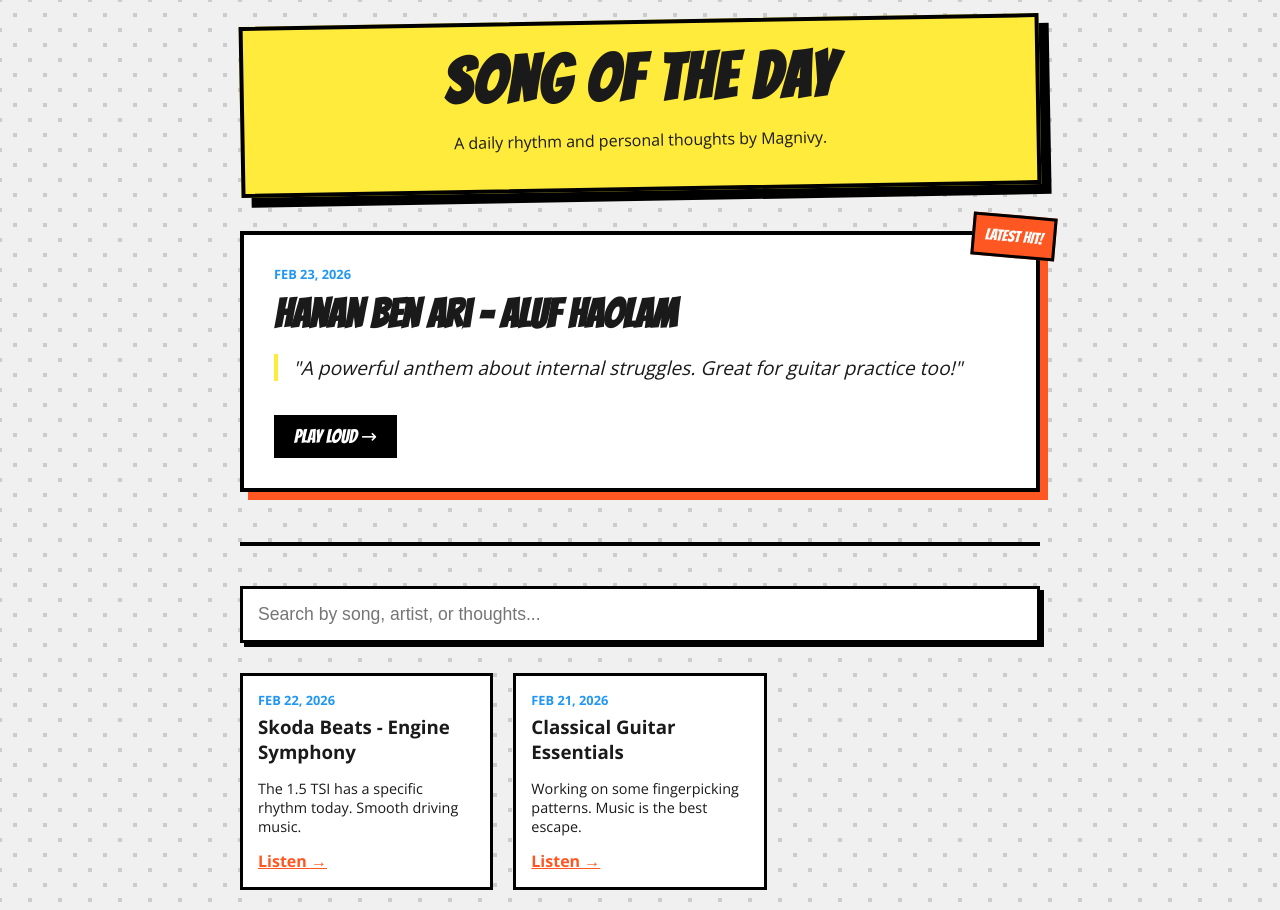
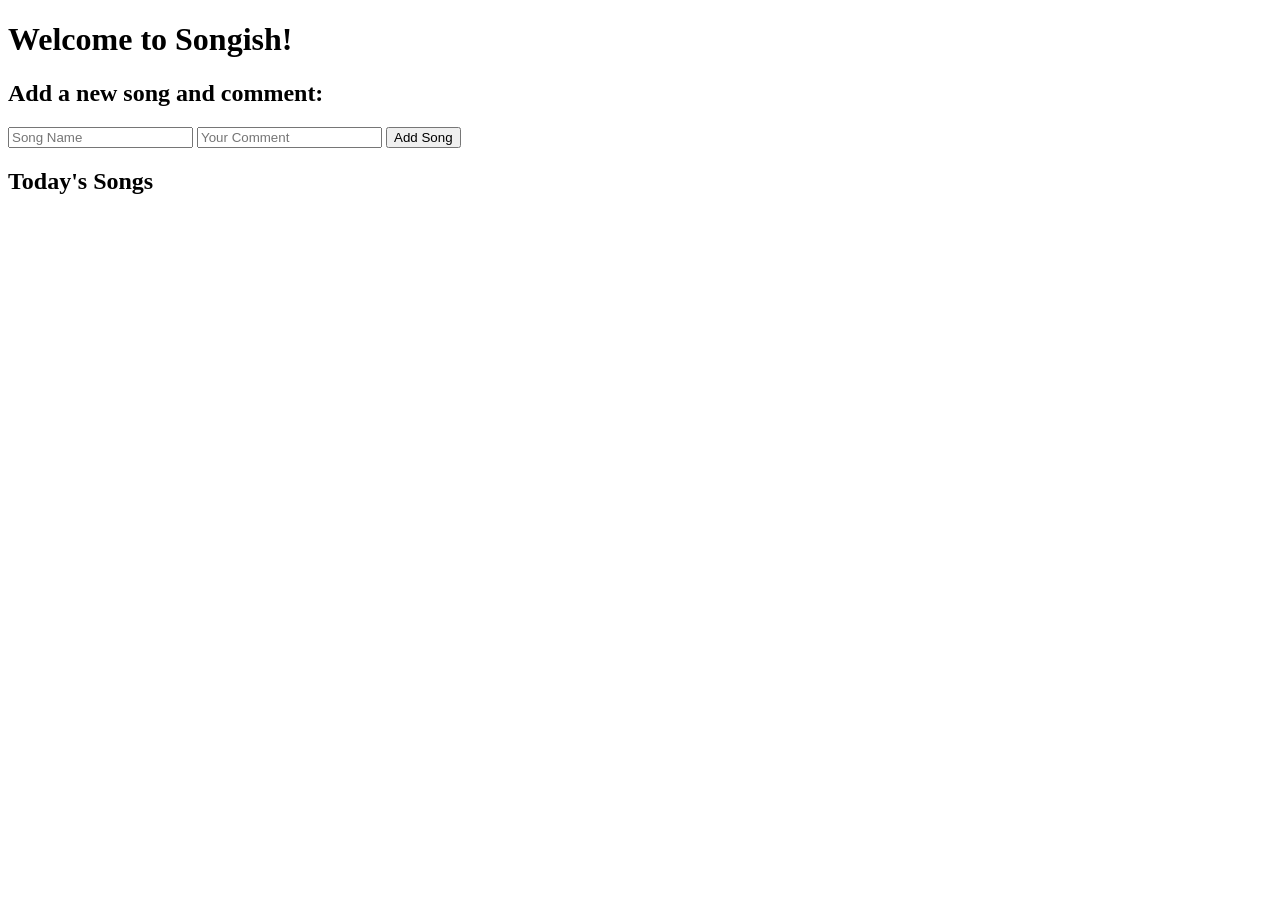
Before and after one commit to magnivy1/songish, a plain HTML site: page index.html in a window 1280 px wide. After the commit the page ends 800 px from the top, so only its background shows below. Drawn offline with nearby package versions, Linux system fonts and the light colour scheme.

Commit message:
Update index.html to add functionality for adding songs and comments

```diff
--- a/index.html
+++ b/index.html
@@ -3,199 +3,38 @@
 <head>
     <meta charset="UTF-8">
     <meta name="viewport" content="width=device-width, initial-scale=1.0">
-    <title>Daily Vinyl | Song of the Day</title>
-    <link href="https://fonts.googleapis.com/css2?family=Bangers&family=Open+Sans:wght@400;700&display=swap" rel="stylesheet">
-    <style>
-        :root {
-            --primary: #ffeb3b;
-            --secondary: #ff5722;
-            --accent: #2196f3;
-            --bg: #f0f0f0;
-            --text: #1a1a1a;
-        }
-
-        body {
-            font-family: 'Open Sans', sans-serif;
-            background-color: var(--bg);
-            background-image: radial-gradient(#ccc 10%, transparent 11%), radial-gradient(#ccc 10%, transparent 11%);
-            background-size: 30px 30px;
-            background-position: 0 0, 15px 15px;
-            color: var(--text);
-            margin: 0;
-            padding: 20px;
-        }
-
-        .container { max-width: 800px; margin: 0 auto; }
-
-        header {
-            text-align: center;
-            background: var(--primary);
-            border: 4px solid black;
-            padding: 20px;
-            box-shadow: 10px 10px 0px black;
-            margin-bottom: 40px;
-            transform: rotate(-1deg);
-        }
-
-        h1 { font-family: 'Bangers', cursive; font-size: 4rem; margin: 0; letter-spacing: 2px; }
-
-        .song-card {
-            background: white;
-            border: 4px solid black;
-            padding: 30px;
-            box-shadow: 8px 8px 0px var(--secondary);
-            margin-bottom: 50px;
-            position: relative;
-        }
-
-        .song-card::before {
-            content: "LATEST HIT!";
-            position: absolute;
-            top: -20px;
-            right: -20px;
-            background: var(--secondary);
-            color: white;
-            padding: 10px;
-            font-family: 'Bangers', cursive;
-            border: 3px solid black;
-            transform: rotate(5deg);
-        }
-
-        .search-container {
-            margin-bottom: 30px;
-            display: flex;
-            gap: 10px;
-        }
-
-        input[type="text"] {
-            flex-grow: 1;
-            padding: 15px;
-            border: 3px solid black;
-            font-size: 1.1rem;
-            box-shadow: 4px 4px 0px black;
-        }
-
-        .history-grid {
-            display: grid;
-            grid-template-columns: repeat(auto-fill, minmax(250px, 1fr));
-            gap: 20px;
-        }
-
-        .history-item {
-            background: white;
-            border: 3px solid black;
-            padding: 15px;
-            transition: transform 0.2s;
-        }
-
-        .history-item:hover { transform: scale(1.02); }
-
-        .date { font-weight: bold; color: var(--accent); text-transform: uppercase; font-size: 0.8rem; }
-
-        a.btn {
-            display: inline-block;
-            margin-top: 15px;
-            background: black;
-            color: white;
-            padding: 10px 20px;
-            text-decoration: none;
-            font-family: 'Bangers', cursive;
-            font-size: 1.2rem;
-        }
-
-        a.btn:hover { background: var(--accent); }
-
-        hr { border: 2px solid black; margin: 40px 0; }
-    </style>
+    <title>Songish</title>
 </head>
 <body>
+    <h1>Welcome to Songish!</h1>
+    <section id="song-input">
+        <h2>Add a new song and comment:</h2>
+        <input type="text" id="song-name" placeholder="Song Name" required>
+        <input type="text" id="comment" placeholder="Your Comment" required>
+        <button id="add-song">Add Song</button>
+    </section>
+    <section id="song-list">
+        <h2>Today's Songs</h2>
+        <ul id="songs"></ul>
+    </section>
 
-<div class="container">
-    <header>
-        <h1>SONG OF THE DAY</h1>
-        <p>A daily rhythm and personal thoughts by Magnivy.</p>
-    </header>
+    <script>
+        document.getElementById('add-song').addEventListener('click', function() {
+            const songName = document.getElementById('song-name').value;
+            const comment = document.getElementById('comment').value;
+            const songList = document.getElementById('songs');
 
-    <div id="latest-container">
-        </div>
+            if(songName && comment) {
+                const li = document.createElement('li');
+                li.textContent = `${songName} - ${comment}`;
+                songList.appendChild(li);
 
-    <hr>
-
-    <div class="search-container">
-        <input type="text" id="searchInput" placeholder="Search by song, artist, or thoughts..." onkeyup="filterSongs()">
-    </div>
-
-    <div id="history-container" class="history-grid">
-        </div>
-</div>
-
-<script>
-    // --- YOUR DATA ---
-    const songs = [
-        {
-            date: "Feb 23, 2026",
-            title: "Hanan Ben Ari - Aluf HaOlam",
-            thoughts: "A powerful anthem about internal struggles. Great for guitar practice too!",
-            link: "https://www.youtube.com/watch?v=dQw4w9WgXcQ"
-        },
-        {
-            date: "Feb 22, 2026",
-            title: "Skoda Beats - Engine Symphony",
-            thoughts: "The 1.5 TSI has a specific rhythm today. Smooth driving music.",
-            link: "#"
-        },
-        {
-            date: "Feb 21, 2026",
-            title: "Classical Guitar Essentials",
-            thoughts: "Working on some fingerpicking patterns. Music is the best escape.",
-            link: "#"
-        }
-    ];
-
-    function displaySongs(data) {
-        const latest = data[0];
-        const history = data.slice(1);
-
-        // Render Latest
-        document.getElementById('latest-container').innerHTML = `
-            <div class="song-card">
-                <div class="date">${latest.date}</div>
-                <h2 style="font-family: 'Bangers'; font-size: 2.5rem; margin: 10px 0;">${latest.title}</h2>
-                <p style="font-style: italic; font-size: 1.2rem; border-left: 4px solid var(--primary); padding-left: 15px;">
-                    "${latest.thoughts}"
-                </p>
-                <a href="${latest.link}" class="btn" target="_blank">PLAY LOUD →</a>
-            </div>
-        `;
-
-        // Render History
-        renderHistory(history);
-    }
-
-    function renderHistory(items) {
-        const container = document.getElementById('history-container');
-        container.innerHTML = items.map(song => `
-            <div class="history-item">
-                <div class="date">${song.date}</div>
-                <h3 style="margin: 5px 0;">${song.title}</h3>
-                <p style="font-size: 0.9rem;">${song.thoughts}</p>
-                <a href="${song.link}" style="color: var(--secondary); font-weight: bold;">Listen →</a>
-            </div>
-        `).join('');
-    }
-
-    function filterSongs() {
-        const query = document.getElementById('searchInput').value.toLowerCase();
-        const filtered = songs.slice(1).filter(song =>
-            song.title.toLowerCase().includes(query) ||
-            song.thoughts.toLowerCase().includes(query)
-        );
-        renderHistory(filtered);
-    }
-
-    // Initialize
-    displaySongs(songs);
-</script>
-
+                document.getElementById('song-name').value = ''; // Clear input
+                document.getElementById('comment').value = ''; // Clear input
+            } else {
+                alert("Please fill in both fields.");
+            }
+        });
+    </script>
 </body>
 </html>
```
